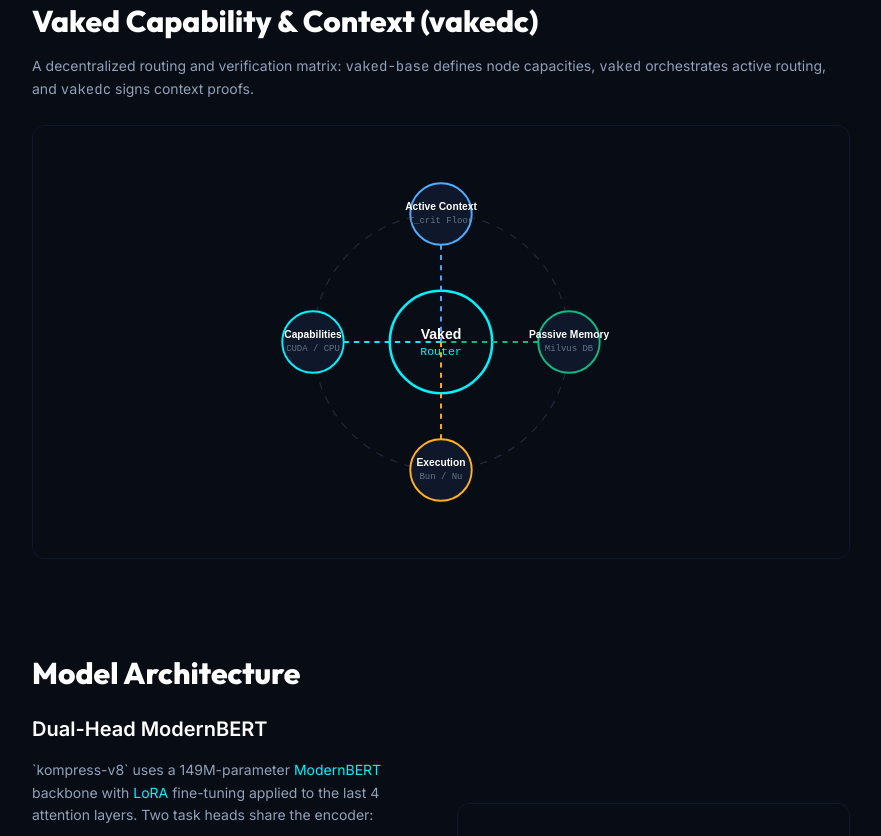
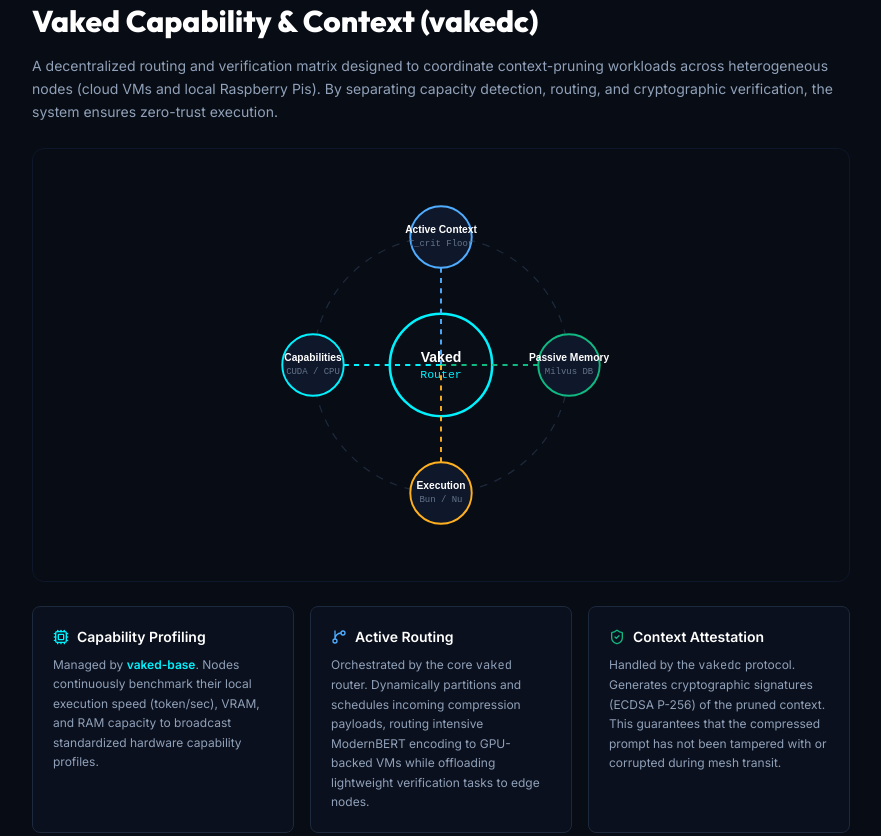
Before and after one commit to peterlodri-sec/proposal.vaked.dev, a website: page index.html in a window 1280 px wide. Shown: the part 3341-4177 px from the top of the page, without its empty margins (342-1223 px from the left). Drawn offline with nearby package versions, Linux system fonts and the light colour scheme; animation ran at ten frames a second.

Commit message:
docs: enrich vakedc section with detailed pillars and vaked-base link

```diff
--- a/app.js
+++ b/app.js
@@ -41,7 +41,7 @@
         theory_desc: 'Learned <a href="#glossary" class="text-brand-cyan hover:underline decoration-dashed decoration-1">context-pruning</a> improves long-context agent efficiency but introduces the <a href="#glossary" class="text-brand-cyan hover:underline decoration-dashed decoration-1">*Voting Ensemble Paradox*</a>. Under <a href="#glossary" class="text-brand-cyan hover:underline decoration-dashed decoration-1">unanimity-to-keep (AND)</a> voting ($k=1$ drop-if-any), the ensemble eviction indicator equals the pointwise maximum of the individual voter indicators:<a href="https://kompress.vaked.dev/paper/main.pdf#page=6" target="_blank" rel="noopener noreferrer" class="cite-link" title="See Theorem 1 on Page 6">[Paper p.6]</a>',
         theory_para_2: 'This yields a <a href="#glossary" class="text-brand-cyan hover:underline decoration-dashed decoration-1">stratum-wise Pareto collapse</a> where the ensemble\'s recall equals that of the weakest voter on each stratum. As a corrective, `kompress-ultra` employs three core mechanisms:',
         vakedc_title: 'Vaked Capability & Context (vakedc)',
-        vakedc_desc: 'A decentralized routing and verification matrix: <code>vaked-base</code> defines node capacities, <code>vaked</code> orchestrates active routing, and <code>vakedc</code> signs context proofs.',
+        vakedc_desc: 'A decentralized routing and verification matrix designed to coordinate context-pruning workloads across heterogeneous nodes (cloud VMs and local Raspberry Pis). By separating capacity detection, routing, and cryptographic verification, the system ensures zero-trust execution.',
         architecture_title: 'Model Architecture',
         architecture_desc: '`kompress-v8` uses a 149M-parameter <a href="https://github.com/AnswerDotAI/ModernBERT" target="_blank" rel="noopener noreferrer" class="text-brand-cyan hover:underline">ModernBERT</a> backbone with <a href="https://en.wikipedia.org/wiki/Low-rank_adaptation" target="_blank" rel="noopener noreferrer" class="text-brand-cyan hover:underline">LoRA</a> fine-tuning applied to the last 4 attention layers. Two task heads share the encoder:',
         benchmarks_title: 'Empirical Benchmarks',
@@ -68,7 +68,7 @@
         theory_desc: 'La <a href="#glossary" class="text-brand-cyan hover:underline decoration-dashed decoration-1">poda de contexto</a> aprendida mejora la eficiencia del agente de contexto largo pero introduce la <a href="#glossary" class="text-brand-cyan hover:underline decoration-dashed decoration-1">*Paradoja del Elenco de Votación*</a>. Bajo la votación de <a href="#glossary" class="text-brand-cyan hover:underline decoration-dashed decoration-1">unanimidad para mantener (AND)</a> ($k=1$ soltar si hay alguno), el indicador de desalojo del elenco es igual al máximo puntual de los indicadores de votantes individuales:<a href="https://kompress.vaked.dev/paper/main.pdf#page=6" target="_blank" rel="noopener noreferrer" class="cite-link" title="Ver Teorema 1 en la página 6">[Paper p.6]</a>',
         theory_para_2: 'Esto produce un <a href="#glossary" class="text-brand-cyan hover:underline decoration-dashed decoration-1">colapso de Pareto a nivel de estrato</a> donde el recuerdo del elenco es igual al del votante más débil en cada estrato. Como correctivo, `kompress-ultra` emplea tres mecanismos principales:',
         vakedc_title: 'Capacidad y Contexto Vaked (vakedc)',
-        vakedc_desc: 'Una matriz de enrutamiento y verificación descentralizada: <code>vaked-base</code> define las capacidades del nodo, <code>vaked</code> orquesta el enrutamiento activo y <code>vakedc</code> firma las pruebas de contexto.',
+        vakedc_desc: 'Una matriz de enrutamiento y verificación descentralizada diseñada para coordinar las cargas de trabajo de poda de contexto en nodos heterogéneos (VM en la nube y Raspberry Pis locales). Al separar la detección de capacidad, el enrutamiento y la verificación criptográfica, el sistema garantiza una ejecución de confianza cero.',
         architecture_title: 'Arquitectura del Modelo',
         architecture_desc: '`kompress-v8` utiliza una red troncal <a href="https://github.com/AnswerDotAI/ModernBERT" target="_blank" rel="noopener noreferrer" class="text-brand-cyan hover:underline">ModernBERT</a> de 149 millones de parámetros con ajuste fino de <a href="https://en.wikipedia.org/wiki/Low-rank_adaptation" target="_blank" rel="noopener noreferrer" class="text-brand-cyan hover:underline">LoRA</a> aplicado a las últimas 4 capas de atención. Dos cabezales de tareas comparten el codificador:',
         benchmarks_title: 'Puntos de Referencia Empíricos',
@@ -95,7 +95,7 @@
         theory_desc: 'Gelerntes <a href="#glossary" class="text-brand-cyan hover:underline decoration-dashed decoration-1">Kontext-Pruning</a> verbessert die Effizienz von Agenten mit langem Kontext, führt jedoch das <a href="#glossary" class="text-brand-cyan hover:underline decoration-dashed decoration-1">*Abstimmungs-Ensemble-Paradoxon*</a> ein. Bei der Abstimmung auf <a href="#glossary" class="text-brand-cyan hover:underline decoration-dashed decoration-1">Beibehaltung durch Einstimmigkeit (AND)</a> ($k=1$ Verwerfen-wenn-irgendein) entspricht der Ensemble-Ausschlussindikator dem punktweisen Maximum der einzelnen Wählerindikatoren:<a href="https://kompress.vaked.dev/paper/main.pdf#page=6" target="_blank" rel="noopener noreferrer" class="cite-link" title="Siehe Theorem 1 auf Seite 6">[Paper p.6]</a>',
         theory_para_2: 'Dies führt zu einem <a href="#glossary" class="text-brand-cyan hover:underline decoration-dashed decoration-1">schichtweisen Pareto-Kollaps</a>, bei dem die Trefferquote des Ensembles der des schwächsten Wählers auf jeder Schicht entspricht. Als Korrektur setzt `kompress-ultra` drei Kernmechanismen ein:',
         vakedc_title: 'Vaked-Fähigkeit & Kontext (vakedc)',
-        vakedc_desc: 'Eine dezentrale Routing- und Verifizierungsmatrix: <code>vaked-base</code> definiert Knotenkapazitäten, <code>vaked</code> orchestriert aktives Routing und <code>vakedc</code> signiert Kontextnachweise.',
+        vakedc_desc: 'Eine dezentrale Routing- und Verifizierungsmatrix zur Koordinierung von Kontext-Pruning-Workloads über heterogene Knoten (Cloud-VMs und lokale Raspberry Pis). Durch die Trennung von Kapazitätserkennung, Routing und kryptografischer Verifizierung gewährleistet das System eine Zero-Trust-Ausführung.',
         architecture_title: 'Modellarchitektur',
         architecture_desc: '`kompress-v8` verwendet ein 149M-Parameter <a href="https://github.com/AnswerDotAI/ModernBERT" target="_blank" rel="noopener noreferrer" class="text-brand-cyan hover:underline">ModernBERT</a>-Backbone mit <a href="https://en.wikipedia.org/wiki/Low-rank_adaptation" target="_blank" rel="noopener noreferrer" class="text-brand-cyan hover:underline">LoRA</a>-Feinabstimmung auf den letzten 4 Attention-Schichten. Zwei Task-Heads teilen sich den Encoder:',
         benchmarks_title: 'Empirische Benchmarks',
@@ -122,7 +122,7 @@
         theory_desc: 'L\'<a href="#glossary" class="text-brand-cyan hover:underline decoration-dashed decoration-1">élagage de contexte</a> appris améliore l\'efficacité de l\'agent dans les contextes longs mais introduit le <a href="#glossary" class="text-brand-cyan hover:underline decoration-dashed decoration-1">*Paradoxe de l\'Ensemble de Vote*</a>. Sous un vote à <a href="#glossary" class="text-brand-cyan hover:underline decoration-dashed decoration-1">l\'unanimité pour conserver (AND)</a> ($k=1$ abandonner si présent), l\'indicateur d\'expulsion de l\'ensemble est égal au maximum ponctuel des indicateurs de vote individuels :<a href="https://kompress.vaked.dev/paper/main.pdf#page=6" target="_blank" rel="noopener noreferrer" class="cite-link" title="Voir le théorème 1 à la page 6">[Paper p.6]</a>',
         theory_para_2: 'Cela produit un <a href="#glossary" class="text-brand-cyan hover:underline decoration-dashed decoration-1">effondrement de Pareto par strate</a> où le rappel de l\'ensemble est égal à celui du votant le plus faible sur chaque strate. En guise de correctif, `kompress-ultra` utilise trois mécanismes fondamentaux :',
         vakedc_title: 'Capacité et Contexte Vaked (vakedc)',
-        vakedc_desc: 'Une matrice de routage et de vérification décentralisée : <code>vaked-base</code> définit les capacités des nœuds, <code>vaked</code> orchestre le routage actif et <code>vakedc</code> signe les preuves de contexte.',
+        vakedc_desc: 'Une matrice de routage et de vérification décentralisée conçue pour coordonner les charges de travail d\'élagage de contexte sur des nœuds hétérogènes (VM cloud et Raspberry Pi locaux). En séparant la détection de capacité, le routage et la vérification cryptographique, le système garantit une exécution zéro-confiance.',
         architecture_title: 'Architecture du Modèle',
         architecture_desc: '`kompress-v8` utilise un squelette <a href="https://github.com/AnswerDotAI/ModernBERT" target="_blank" rel="noopener noreferrer" class="text-brand-cyan hover:underline">ModernBERT</a> de 149M de paramètres avec un réglage fin <a href="https://en.wikipedia.org/wiki/Low-rank_adaptation" target="_blank" rel="noopener noreferrer" class="text-brand-cyan hover:underline">LoRA</a> appliqué aux 4 dernières couches d\'attention. Deux têtes de tâche partagent l\'encodeur :',
         benchmarks_title: 'Bancs d\'Essai Empiriques',
@@ -149,7 +149,7 @@
         theory_desc: '学习到的 <a href="#glossary" class="text-brand-cyan hover:underline decoration-dashed decoration-1">上下文裁剪</a> 提高了长上下文智能体的效率，但引入了 <a href="#glossary" class="text-brand-cyan hover:underline decoration-dashed decoration-1">“投票集成悖论”</a>。在 <a href="#glossary" class="text-brand-cyan hover:underline decoration-dashed decoration-1">一致同意保留 (AND)</a> 投票下（$k=1$ 遇否即丢），集成驱逐指标等于单个投票者指标的点状最大值：<a href="https://kompress.vaked.dev/paper/main.pdf#page=6" target="_blank" rel="noopener noreferrer" class="cite-link" title="请参阅第 6 页的定理 1">[Paper p.6]</a>',
         theory_para_2: '这导致了 <a href="#glossary" class="text-brand-cyan hover:underline decoration-dashed decoration-1">分层帕累托塌陷</a>，即集成的召回率等于每个层级上最弱投票者的召回率。作为纠正，`kompress-ultra` 采用了三个核心机制：',
         vakedc_title: 'Vaked 能力与上下文 (vakedc)',
-        vakedc_desc: '一个去中心化的路由和验证矩阵：<code>vaked-base</code> 定义节点容量，<code>vaked</code> 编排主动路由，而 <code>vakedc</code> 签署上下文证明。',
+        vakedc_desc: '一个去中心化的路由和验证矩阵，旨在协调跨异构节点（云虚拟机和本地树莓派）的上下文裁剪工作负载。通过分离容量检测、路由和加密验证，系统确保了零信任执行。',
         architecture_title: '模型架构',
         architecture_desc: '`kompress-v8` 使用了 149M 参数的 <a href="https://github.com/AnswerDotAI/ModernBERT" target="_blank" rel="noopener noreferrer" class="text-brand-cyan hover:underline">ModernBERT</a> 骨干网络，并在最后 4 个注意力层上应用了 <a href="https://en.wikipedia.org/wiki/Low-rank_adaptation" target="_blank" rel="noopener noreferrer" class="text-brand-cyan hover:underline">LoRA</a> 微调。两个任务头部共享编码器：',
         benchmarks_title: '基准测试',
--- a/index.html
+++ b/index.html
@@ -481,10 +481,11 @@
             <section id="vakedc" class="scroll-mt-24">
                 <h2 data-i18n="vakedc_title" class="text-3xl font-bold text-white font-title mb-4">Vaked Capability & Context (vakedc)</h2>
                 <p data-i18n="vakedc_desc" class="text-sm text-slate-400 mb-6 leading-relaxed">
-                    A decentralized routing and verification matrix: <code>vaked-base</code> defines node capacities, <code>vaked</code> orchestrates active routing, and <code>vakedc</code> signs context proofs.
+                    A decentralized routing and verification matrix designed to coordinate context-pruning workloads across heterogeneous nodes (cloud VMs and local Raspberry Pis). By separating capacity detection, routing, and cryptographic verification, the system ensures zero-trust execution.
                 </p>
 
-                <div class="bg-slate-955/40 p-6 rounded-xl border border-slate-900">
+                <!-- SVG Diagram -->
+                <div class="bg-slate-955/40 p-6 rounded-xl border border-slate-900 mb-6">
                     <svg viewBox="0 0 600 300" width="100%" height="100%" fill="none" xmlns="http://www.w3.org/2000/svg" aria-label="Decentralized Vaked Capability and Context Mapping">
                         <!-- Central Core Router -->
                         <circle cx="300" cy="150" r="40" fill="#090d16" stroke="#00f2fe" stroke-width="2"/>
@@ -518,6 +519,39 @@
                         <text x="300" y="247" fill="white" font-family="sans-serif" font-size="8" font-weight="bold" text-anchor="middle">Execution</text>
                         <text x="300" y="257" fill="#64748b" font-family="monospace" font-size="7" text-anchor="middle">Bun / Nu</text>
                     </svg>
+                </div>
+
+                <!-- 3 Pillars Grid -->
+                <div class="grid grid-cols-1 md:grid-cols-3 gap-4">
+                    <div class="p-5 rounded-lg bg-slate-900/40 border border-slate-800 space-y-2">
+                        <div class="flex items-center gap-2">
+                            <i data-lucide="cpu" class="w-4 h-4 text-brand-cyan" aria-hidden="true"></i>
+                            <h4 class="font-semibold text-white text-sm">Capability Profiling</h4>
+                        </div>
+                        <p class="text-xs text-slate-400 leading-relaxed">
+                            Managed by <a href="https://github.com/peterlodri-sec/vaked-base" target="_blank" rel="noopener noreferrer" class="text-brand-cyan hover:underline font-semibold">vaked-base</a>. Nodes continuously benchmark their local execution speed (token/sec), VRAM, and RAM capacity to broadcast standardized hardware capability profiles.
+                        </p>
+                    </div>
+
+                    <div class="p-5 rounded-lg bg-slate-900/40 border border-slate-800 space-y-2">
+                        <div class="flex items-center gap-2">
+                            <i data-lucide="git-branch" class="w-4 h-4 text-brand-blue" aria-hidden="true"></i>
+                            <h4 class="font-semibold text-white text-sm">Active Routing</h4>
+                        </div>
+                        <p class="text-xs text-slate-400 leading-relaxed">
+                            Orchestrated by the core <code>vaked</code> router. Dynamically partitions and schedules incoming compression payloads, routing intensive ModernBERT encoding to GPU-backed VMs while offloading lightweight verification tasks to edge nodes.
+                        </p>
+                    </div>
+
+                    <div class="p-5 rounded-lg bg-slate-900/40 border border-slate-800 space-y-2">
+                        <div class="flex items-center gap-2">
+                            <i data-lucide="shield-check" class="w-4 h-4 text-brand-emerald" aria-hidden="true"></i>
+                            <h4 class="font-semibold text-white text-sm">Context Attestation</h4>
+                        </div>
+                        <p class="text-xs text-slate-400 leading-relaxed">
+                            Handled by the <code>vakedc</code> protocol. Generates cryptographic signatures (ECDSA P-256) of the pruned context. This guarantees that the compressed prompt has not been tampered with or corrupted during mesh transit.
+                        </p>
+                    </div>
                 </div>
             </section>
 
```
